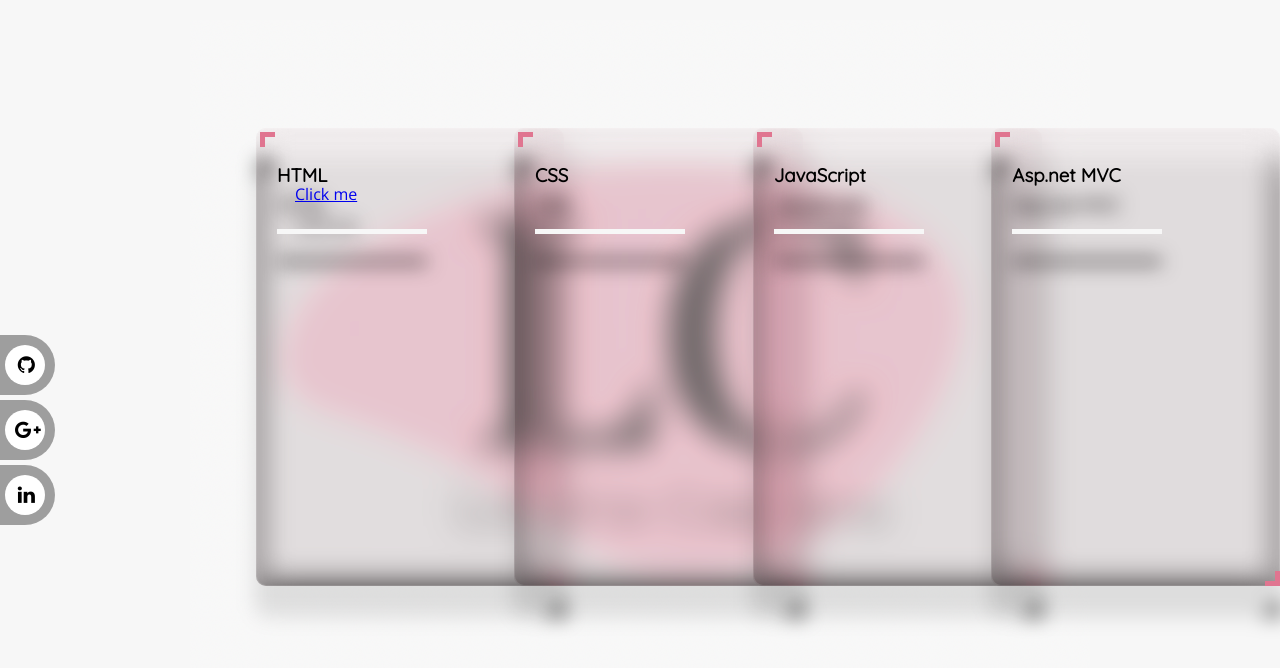
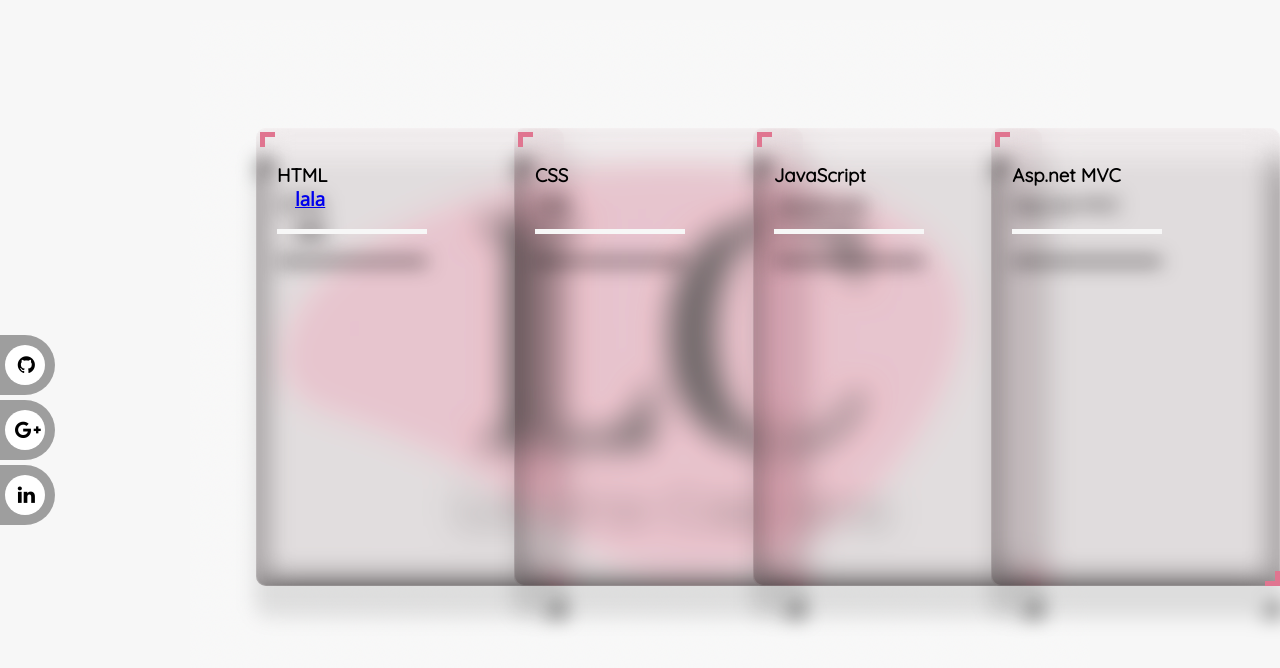
Before and after one commit to LorenaCapraru/LorenaPortofolio, a React (Create React App) app in the folder lorenaportofolio/: page /timeline in a window 1280 px wide. Shown: the top 668 px of the page. Built offline with nearby package versions, Linux system fonts and the light colour scheme.

Commit message:
Update Timeline.jsx

```diff
--- a/lorenaportofolio/src/Timeline.jsx
+++ b/lorenaportofolio/src/Timeline.jsx
@@ -9,16 +9,18 @@
         <a href="https://github.com/lorenacapraru">
           <div class="card">
             <h3 class="title">HTML</h3>
+
             <div class="bar">
               <div class="emptybar"></div>
               <div class="filledbar"></div>
             </div>
-            <p>Click me</p>
+
             <div class="circle">
               <svg version="1.1" xmlns="http://www.w3.org/2000/svg">
                 <circle class="stroke" cx="60" cy="60" r="50" />
               </svg>
             </div>
+            <h3>lala</h3>
           </div>
         </a>
         <div class="card">
```
